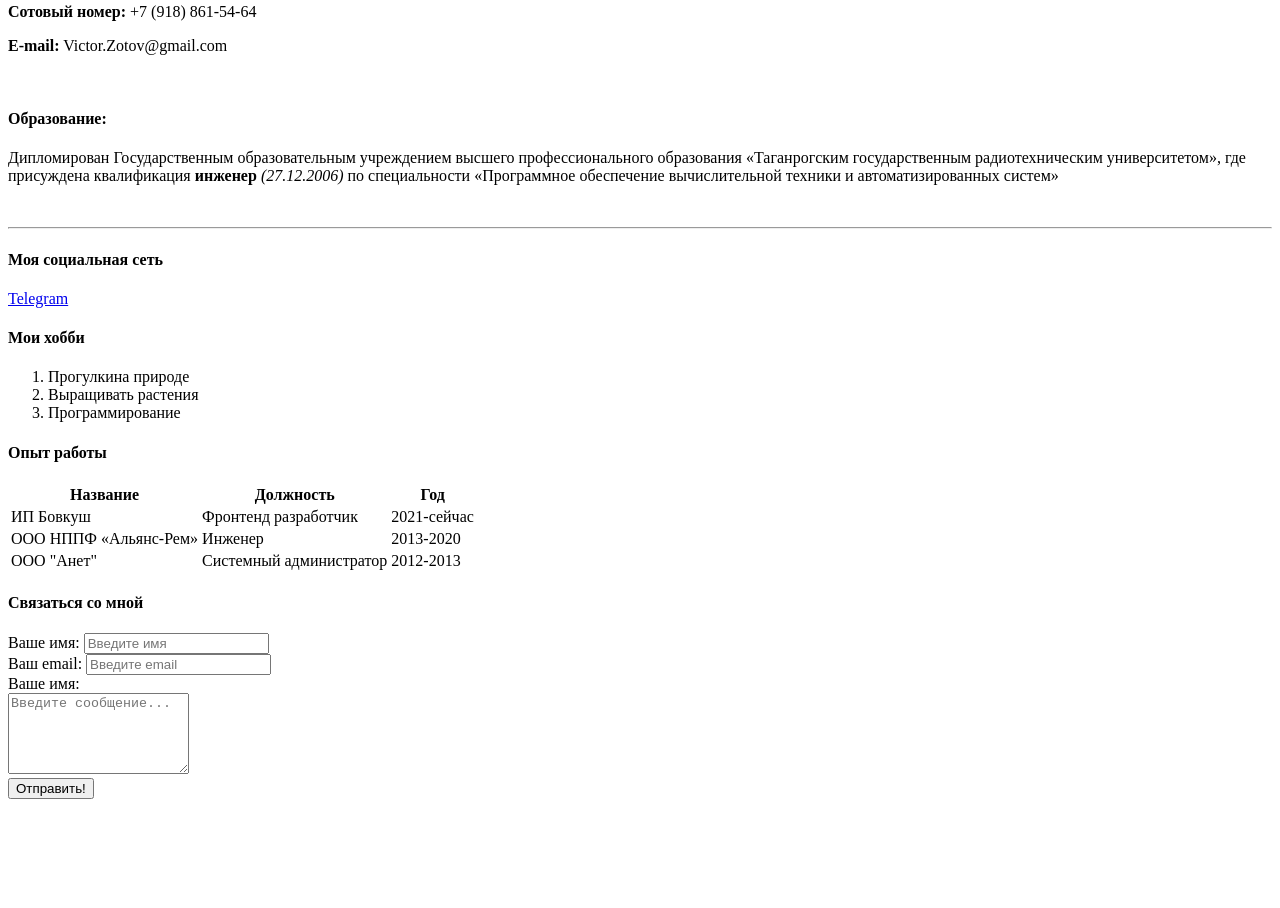
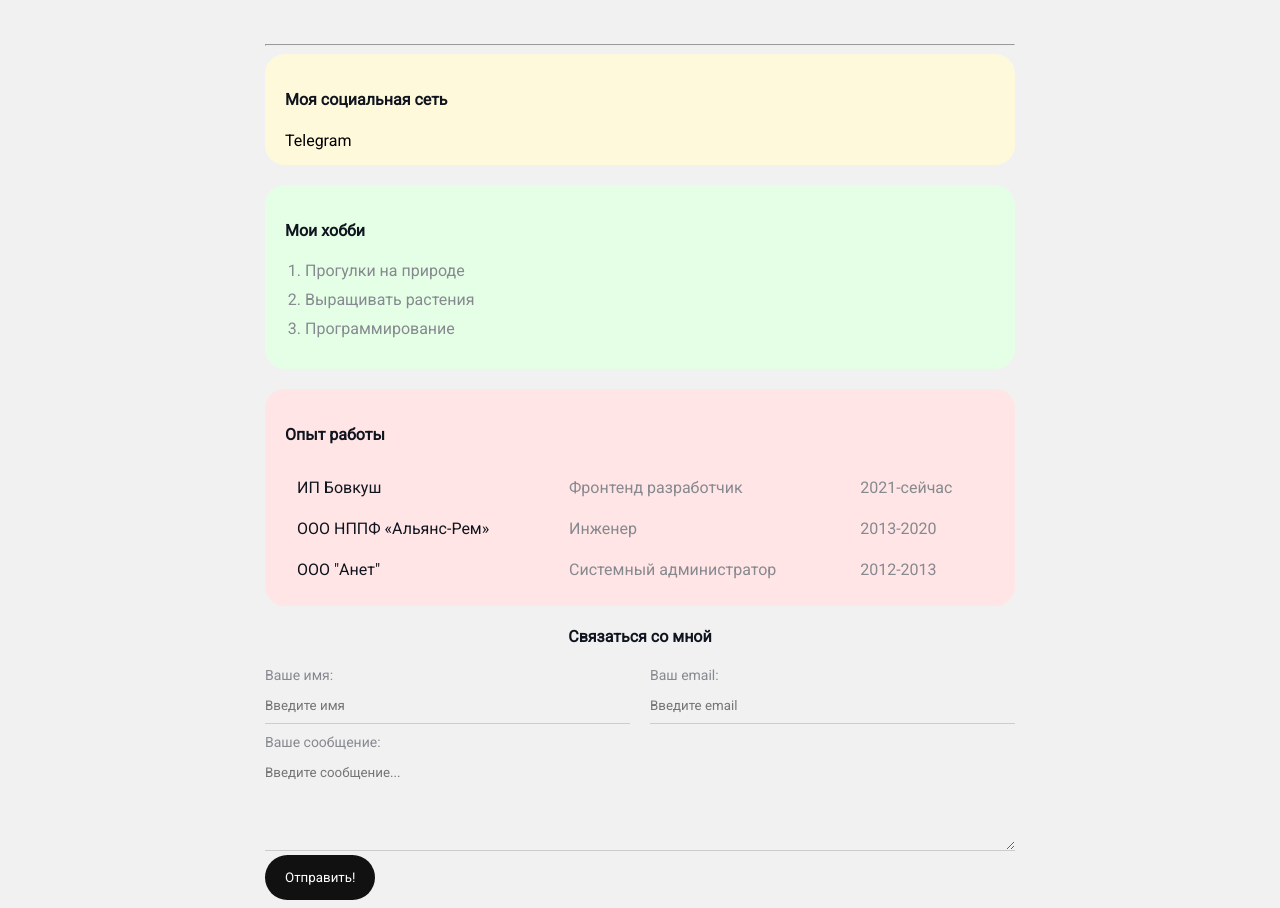
Before and after one commit to VictorNaN/resume, a plain HTML site: page index.html in a window 1280 px wide. Shown: the part 400-1308 px from the top of the page. Before the commit the page ends 1207 px from the top, so only its background shows below. Drawn offline with Linux system fonts and the light colour scheme.

Commit message:
Add styles

```diff
--- a/index.html
+++ b/index.html
@@ -6,11 +6,15 @@
     <meta name="viewport" content="width=device-width, initial-scale=1.0" />
     <meta name="keywords" content="resume" />
     <meta name="description" content="Сайт резюме Зотова Виктора" />
+    <link rel="stylesheet" href="style.css" />
     <title>Zotov Resume</title>
   </head>
   <body>
+    <div class="container">
       <br />
-    <img src="I.png" alt="Виктор Зотов" width="150" />
+      <div class="info">
+        <img src="I.png" alt="Виктор Зотов" class="avatar" />
+        <div class="info-text">
           <h1>Резюме</h1>
 
           <p><strong>Фамилия:</strong> Зотов</p>
@@ -20,32 +24,33 @@
           <p><strong>Сотовый номер:</strong> +7 (918) 861-54-64</p>
           <p><strong>E-mail:</strong> Victor.Zotov@gmail.com</p>
           <br />
+
           <h4>Образование:</h4>
           <p>
-      Дипломирован Государственным образовательным учреждением высшего профессионального образования «Таганрогским государственным
-      радиотехническим университетом», где присуждена квалификация <strong>инженер</strong> <em>(27.12.2006)</em> по специальности
-      «Программное обеспечение вычислительной техники и автоматизированных систем»
+            Дипломирован Государственным образовательным учреждением высшего профессионального образования «Таганрогским
+            государственным радиотехническим университетом», где присуждена квалификация <strong>инженер</strong>
+            <em>(27.12.2006)</em> по специальности «Программное обеспечение вычислительной техники и автоматизированных систем»
           </p>
+        </div>
+      </div>
       <br />
       <hr />
+      <div class="card bg-yellow">
         <h4>Моя социальная сеть</h4>
         <a href="https://t.me/VicZo" target="_blank">Telegram</a>
+      </div>
 
+      <div class="card bg-green">
         <h4>Мои хобби</h4>
-    <ol>
-      <li>Прогулкина природе</li>
+        <ol class="list">
+          <li>Прогулки на природе</li>
           <li>Выращивать растения</li>
           <li>Программирование</li>
         </ol>
+      </div>
+      <div class="card bg-red">
         <h4>Опыт работы</h4>
-    <table>
-      <thead>
-        <tr>
-          <th>Название</th>
-          <th>Должность</th>
-          <th>Год</th>
-        </tr>
-      </thead>
+        <table class="table">
           <tbody>
             <tr>
               <td>ИП Бовкуш</td>
@@ -64,22 +69,27 @@
             </tr>
           </tbody>
         </table>
+      </div>
+
+      <form action="/" class="form">
         <h4>Связаться со мной</h4>
-    <form action="/">
-      <div>
+        <div class="form-row">
+          <div class="form-group">
             <label for="name">Ваше имя:</label>
             <input type="text" id="name" placeholder="Введите имя" />
           </div>
-      <div>
+
+          <div class="form-group">
             <label for="name">Ваш email:</label>
             <input type="email" id="email" placeholder="Введите email" />
           </div>
-      <div>
-        <label for="massage">Ваше имя:</label>
-        <br />
+        </div>
+        <div class="form-group">
+          <label for="massage">Ваше сообщение:</label>
           <textarea id="massage" cols="20" rows="5" placeholder="Введите сообщение..."></textarea>
         </div>
-      <input type="submit" value="Отправить!" />
+        <input type="submit" value="Отправить!" class="btn" />
       </form>
+    </div>
   </body>
 </html>
--- /dev/null
+++ b/style.css
@@ -0,0 +1,179 @@
+@import url('https://fonts.googleapis.com/css2?family=Roboto&display=swap');
+
+body {
+  font-family: 'Roboto', sans-serif;
+  font-size: 16px;
+  font-weight: normal;
+  background: #f1f1f1;
+  color: #0f141e;
+}
+
+.avatar {
+  width: 200px;
+  height: 200px;
+  border-radius: 30px;
+  box-shadow: 4px 4px 14px rgba(0, 0, 0, 0.25);
+  float: left;
+  margin-right: 40px;
+}
+
+a {
+  color: #000;
+  text-decoration: none;
+}
+
+a:hover {
+  text-decoration: underline;
+}
+
+a:active {
+  color: blue;
+}
+
+a:visited {
+  color: gray;
+}
+
+.container {
+  max-width: 750px;
+  margin: auto;
+  padding-top: 30px;
+}
+
+.info {
+  margin-bottom: 20px;
+  /* display: flex; */
+}
+
+.info-text {
+  margin-left: 40px;
+}
+
+.info-text p {
+  font-style: italic;
+  font-weight: bold;
+  color: #86898f;
+  margin: 0;
+}
+
+.info-text h4 {
+  margin-bottom: 10px;
+}
+
+@media (max-width: 500px) {
+  .info {
+    display: block;
+    text-align: center;
+  }
+  .info-text {
+    margin-left: 0px;
+  }
+  .avatar {
+    float: none;
+    margin-right: 0px;
+  }
+}
+
+.card {
+  border-radius: 20px;
+  padding: 15px 20px;
+  margin-bottom: 20px;
+}
+.card h2 {
+  margin-bottom: 10px;
+}
+.bg-yellow {
+  background: #fff9dc;
+}
+
+.bg-red {
+  background: #ffe5e5;
+}
+
+.bg-green {
+  background: #e5ffe7;
+}
+
+.btn {
+  background: #111;
+  padding: 15px 20px;
+  color: #fff;
+  border: none;
+  border-radius: 30px;
+  font-family: inherit;
+  cursor: pointer;
+}
+
+.btn:hover {
+  opacity: 0.8;
+}
+
+.list {
+  padding: 0 20px;
+}
+
+.list li {
+  color: #86898f;
+  margin-bottom: 10px;
+}
+
+.table {
+  width: 100%;
+}
+
+.table td {
+  padding: 10px;
+}
+
+.table td:nth-child(2),
+.table td:nth-child(3) {
+  color: #86898f;
+}
+
+.form h4 {
+  text-align: center;
+}
+
+.form-group label {
+  display: block;
+  font-size: 14px;
+  color: #86898f;
+}
+
+.form-group input,
+.form-group textarea {
+  width: 100%;
+  box-sizing: border-box;
+  border: none;
+  background: transparent;
+  border-bottom: 1px solid #ccc;
+  color: #000;
+  padding: 15px 0 10px;
+  outline: none;
+  font-family: inherit;
+}
+
+@media (max-width: 500px) {
+  .form-row {
+    display: block;
+    flex-direction: column;
+  }
+  .form-row .form-group {
+    margin-right: 0px;
+    width: 100%;
+  }
+}
+
+.form-row {
+  margin-bottom: 10px;
+  display: flex;
+}
+
+.form-row .form-group {
+  margin-right: 20px;
+  width: 50%;
+}
+
+.form-row .form-group:last-child {
+  margin-right: 0;
+}
```
Lines whose indentation alone changed are shown as unchanged.
